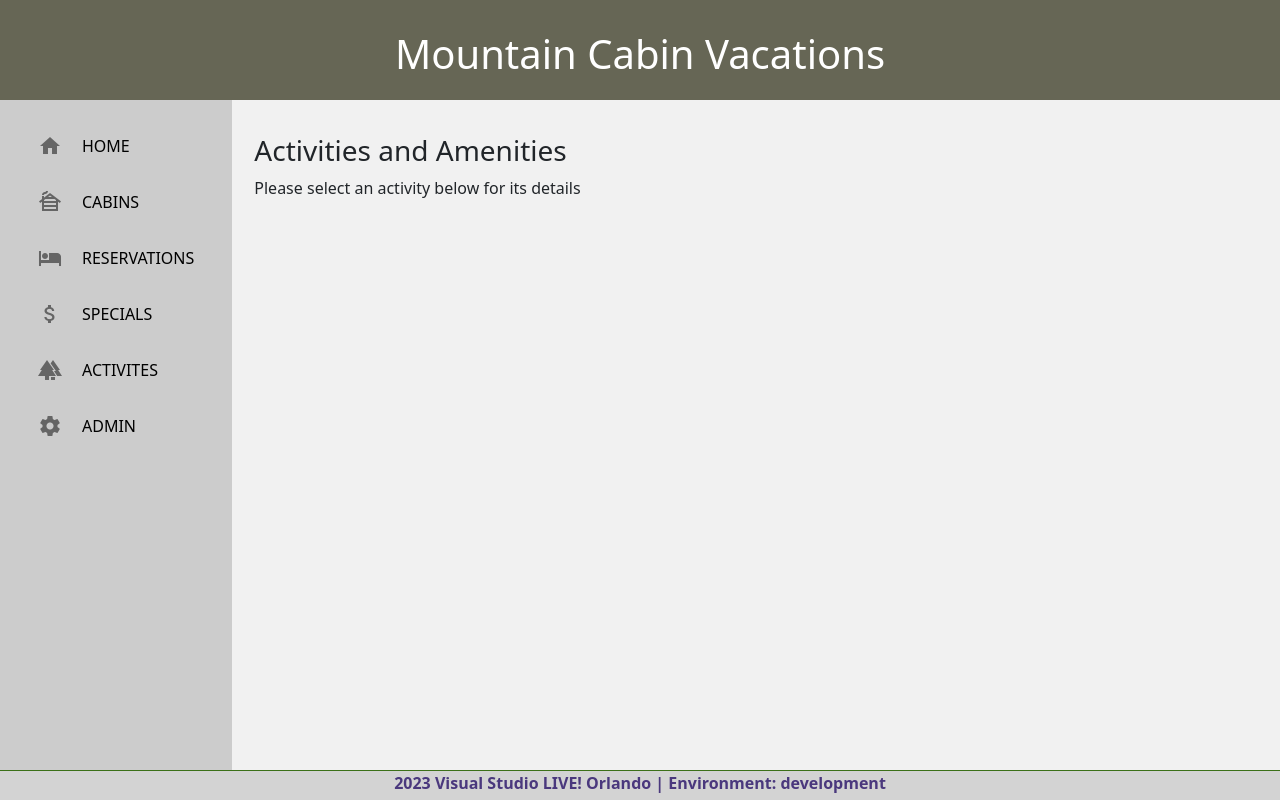
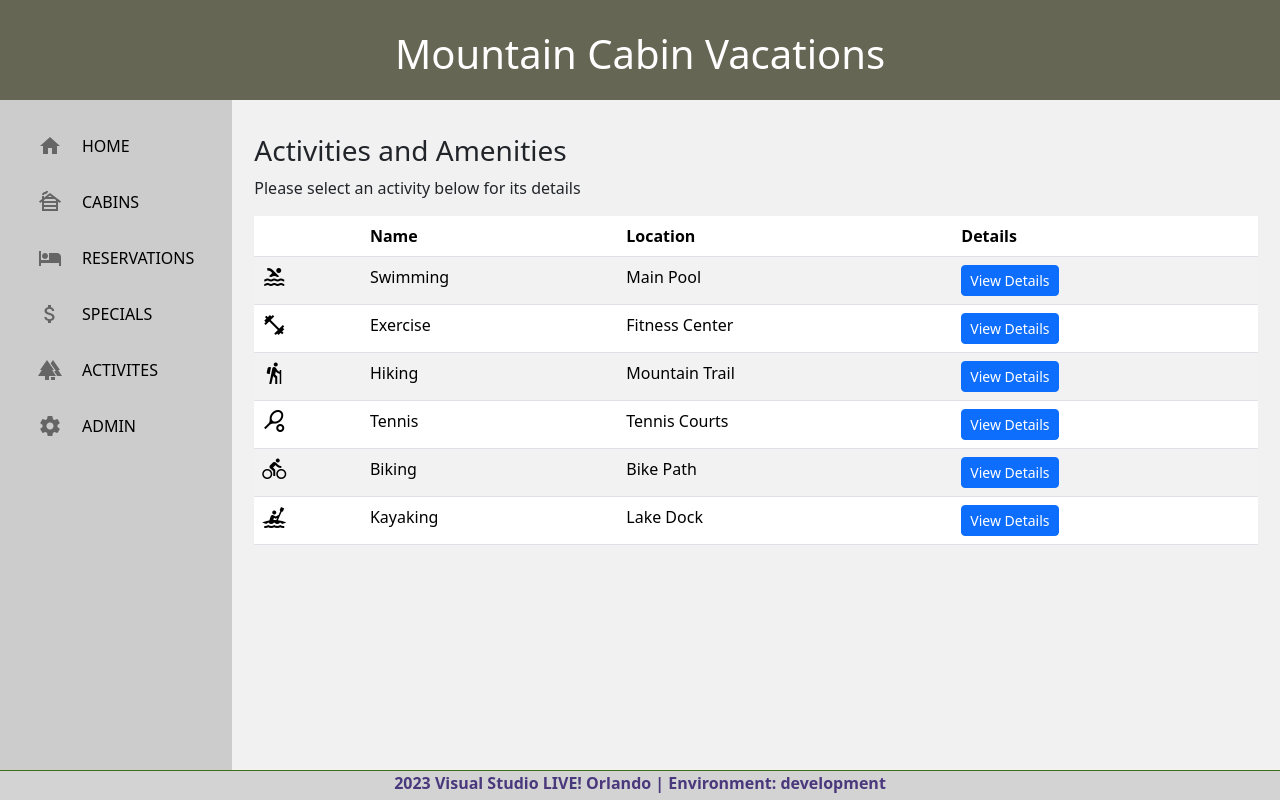
Before and after one commit to AllenConway/AngularMMApp, an Angular app: page /activites in a window 1280 px wide. Built offline with nearby package versions, Linux system fonts and the light colour scheme.

Commit message:
Upgrade from ng20 to ng21

```diff
--- a/src/app/activites/activites.component.html
+++ b/src/app/activites/activites.component.html
@@ -1,4 +1,3 @@
-<!-- Generated by Copilot -->
 <h3>Activities and Amenities</h3>
 <p>Please select an activity below for its details</p>
 @if (activities && activities.length) {
--- a/src/app/activites/activites.component.ts
+++ b/src/app/activites/activites.component.ts
@@ -15,14 +15,14 @@ import { RouterModule } from '@angular/router';
 })
 export class ActivitesComponent {
 
-  public activites: Activity[] = [];
+  public activities: Activity[] = [];
 
   constructor(private snackBar: MatSnackBar) {
 
   }
 
   ngOnInit() {
-    this.activites = [
+    this.activities = [
       { id: 1, name: 'Swimming', icon: 'pool', location: 'Main Pool' },
       { id: 2, name: 'Exercise', icon: 'fitness_center', location: 'Fitness Center' },
       { id: 3, name: 'Hiking', icon: 'hiking', location: 'Mountain Trail' },
--- a/src/main.ts
+++ b/src/main.ts
@@ -1,6 +1,7 @@
+import { provideZoneChangeDetection } from "@angular/core";
 import { bootstrapApplication } from '@angular/platform-browser';
 import { appConfig } from './app/app.config';
 import { AppComponent } from './app/app.component';
 
-bootstrapApplication(AppComponent, appConfig)
+bootstrapApplication(AppComponent, {...appConfig, providers: [provideZoneChangeDetection(), ...appConfig.providers]})
   .catch((err) => console.error(err));
--- a/tsconfig.json
+++ b/tsconfig.json
@@ -19,11 +19,7 @@
     "importHelpers": true,
     "target": "ES2022",
     "module": "ES2022",
-    "useDefineForClassFields": false,
-    "lib": [
-      "ES2022",
-      "dom"
-    ]
+    "useDefineForClassFields": false
   },
   "angularCompilerOptions": {
     "enableI18nLegacyMessageIdFormat": false,
```
Also changed, not shown: package.json (+17 -18 lines), 2 other files (tests, documents, lock files or other folders).
